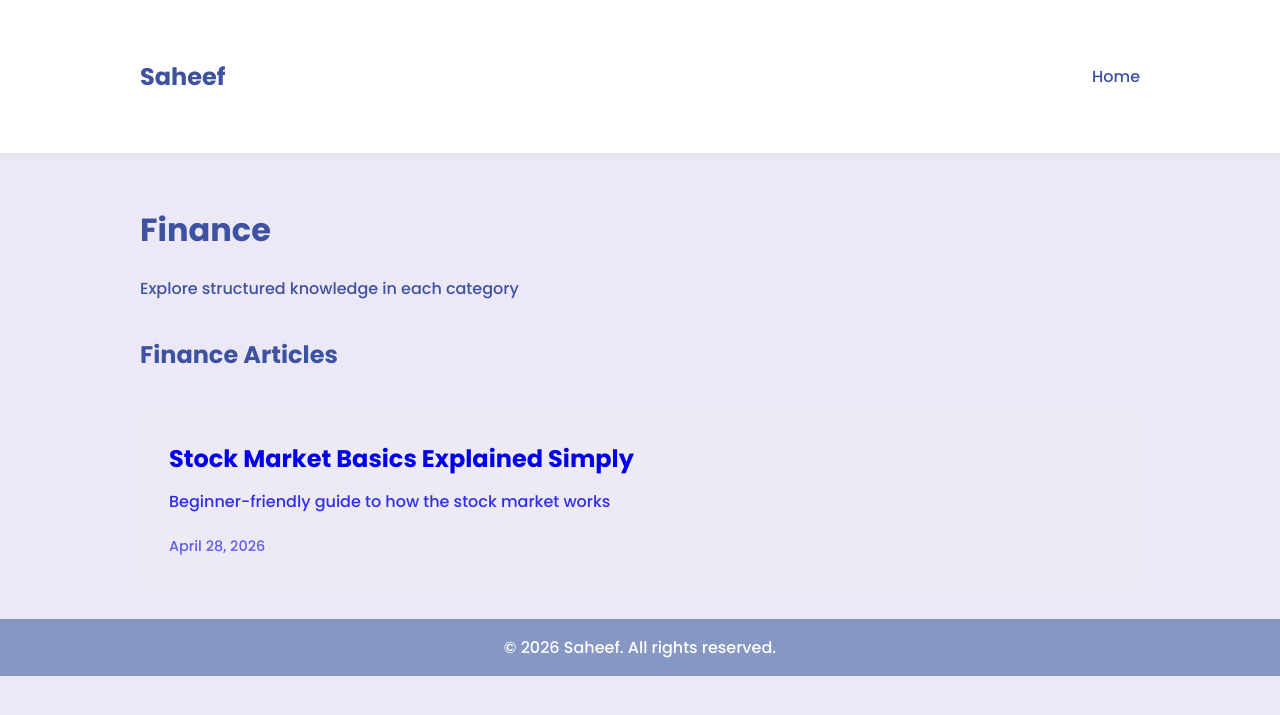
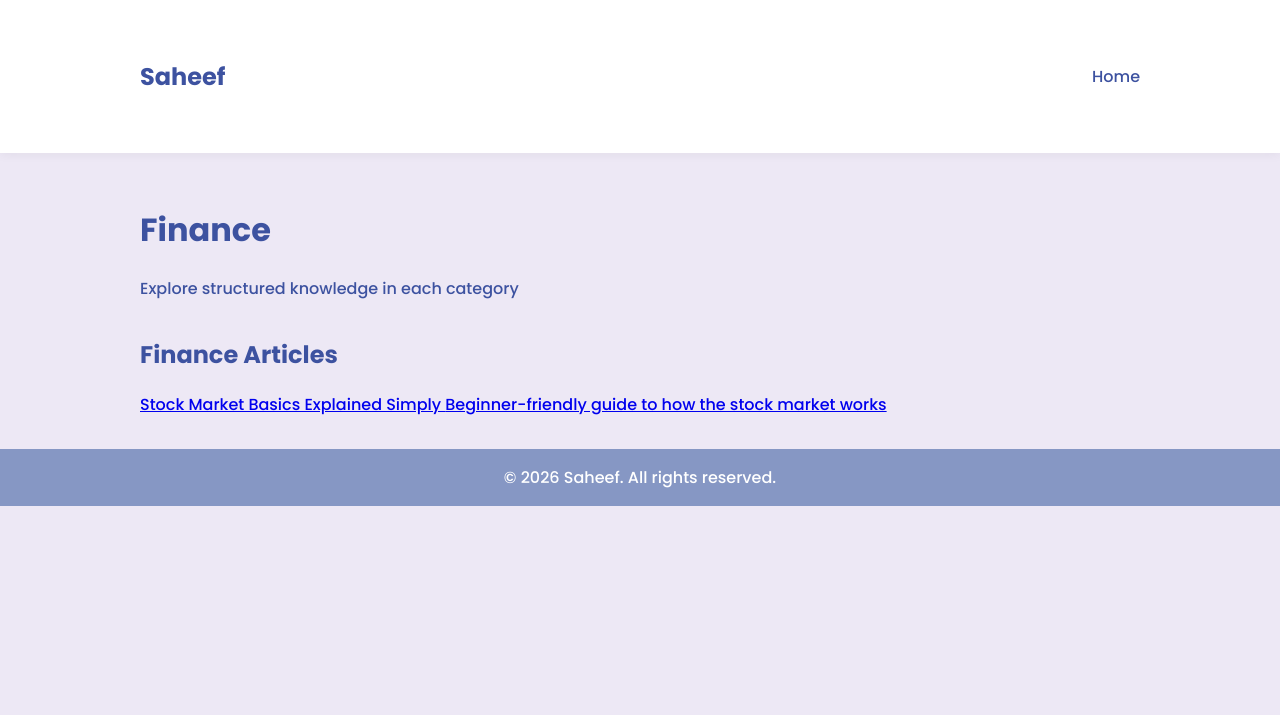
Before and after one commit to abdulsaheef/abdulsaheef.github.io, a Jekyll site: the page built from library/finance.md, in a window 1280 px wide. Shown: the top 715 px of the page. Built offline with Jekyll 4.4.1, drawn with Linux system fonts in a browser that asks for light colours.

Commit message:
Update finance.md

```diff
--- a/library/finance.md
+++ b/library/finance.md
@@ -8,27 +8,29 @@ permalink: /library/finance/
 
 
 
-<div class="library-grid">
+<div class="library-buttons">
 
 {% for post in site.posts %}
 
   {% if post.category == "finance" %}
 
-  <a class="library-card" href="{{ post.url }}">
+  <a class="library-button" href="{{ post.url }}">
 
-    <h2>{{ post.title }}</h2>
+    <span class="library-button-title">
+
+      {{ post.title }}
+
+    </span>
 
     {% if post.subtitle %}
 
-      <p>{{ post.subtitle }}</p>
+      <span class="library-button-subtitle">
+
+        {{ post.subtitle }}
+
+      </span>
 
     {% endif %}
-
-    <span class="library-meta">
-
-      {{ post.date | date: "%B %d, %Y" }}
-
-    </span>
 
   </a>
 
```
